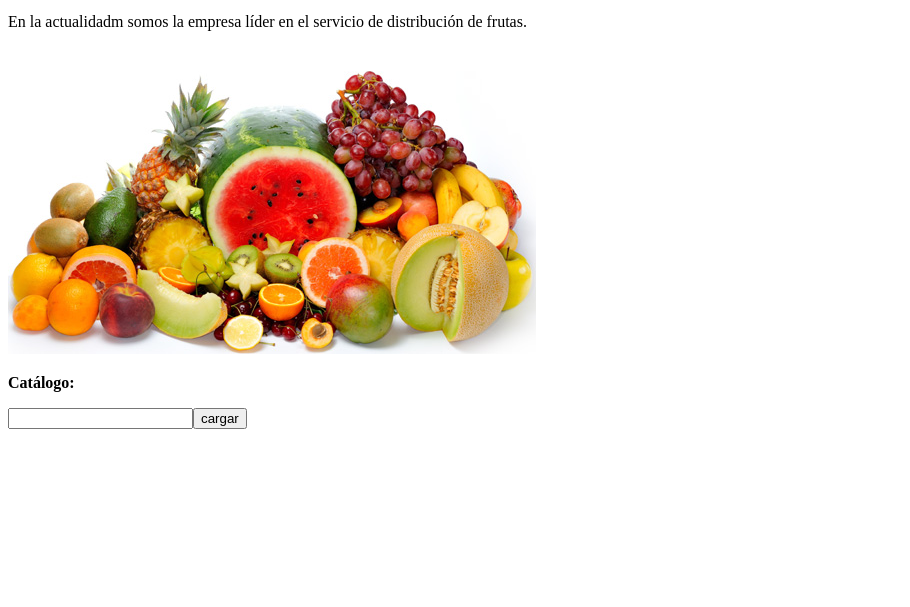
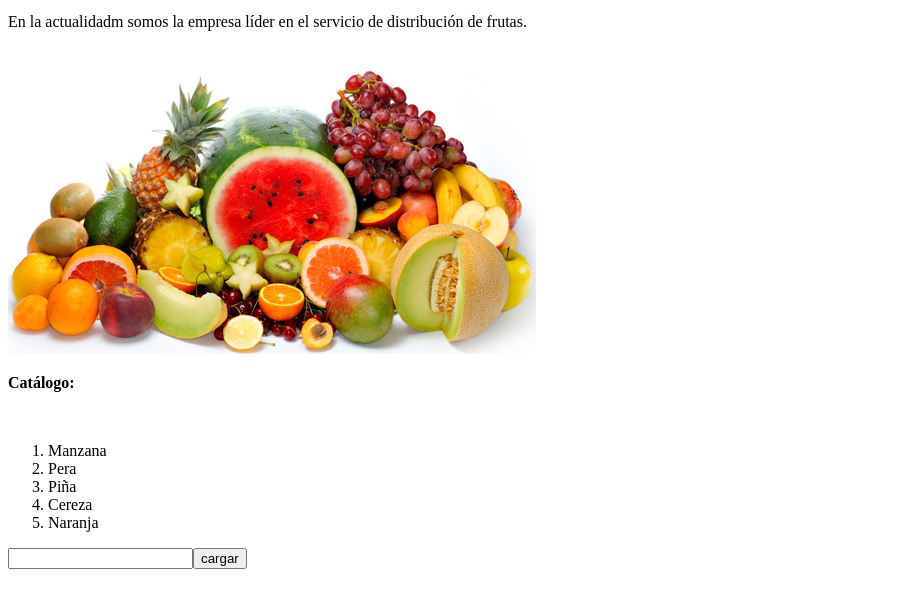
Before and after one commit to MuriielAnahi/lista-frutas, a plain HTML site: page assets/index.html in a window 1280 px wide. Shown: the part 101-708 px from the top of the page, without its empty margins (0-910 px from the left). Drawn offline with Linux system fonts and the light colour scheme.

Commit message:
se ingreso la lista ordenada, asociacion de js con html

```diff
--- a/assets/index.html
+++ b/assets/index.html
@@ -4,6 +4,7 @@
 	<meta charset="UTF-8">
 	<title>Lista de frutas</title>
 	<h1>Lista de Frutas</h1>
+<script src="js/javascript.js"></script>
 
 </head>
 <body>
@@ -11,7 +12,17 @@
 	<p>En la actualidadm somos la empresa líder en el servicio de distribución de frutas.</p>
 	<img src="frutas-1.jpg">
 	</br>
-	<p><B>Catálogo:</B></p>
+	<p><B>Catálogo:</B></p></br>
+	<ol>
+
+	<li>Manzana</li>
+	<li>Pera</li>
+	<li>Piña</li>
+	<li>Cereza</li>
+	<li>Naranja</li>
+	</ol>
+
+
 	<input type= “text”><input type="button" value="cargar">
 </body>
 </html>
--- a/assets/js/javascript.js
+++ b/assets/js/javascript.js
@@ -0,0 +1,2 @@
+
+alert("funciono");
```
